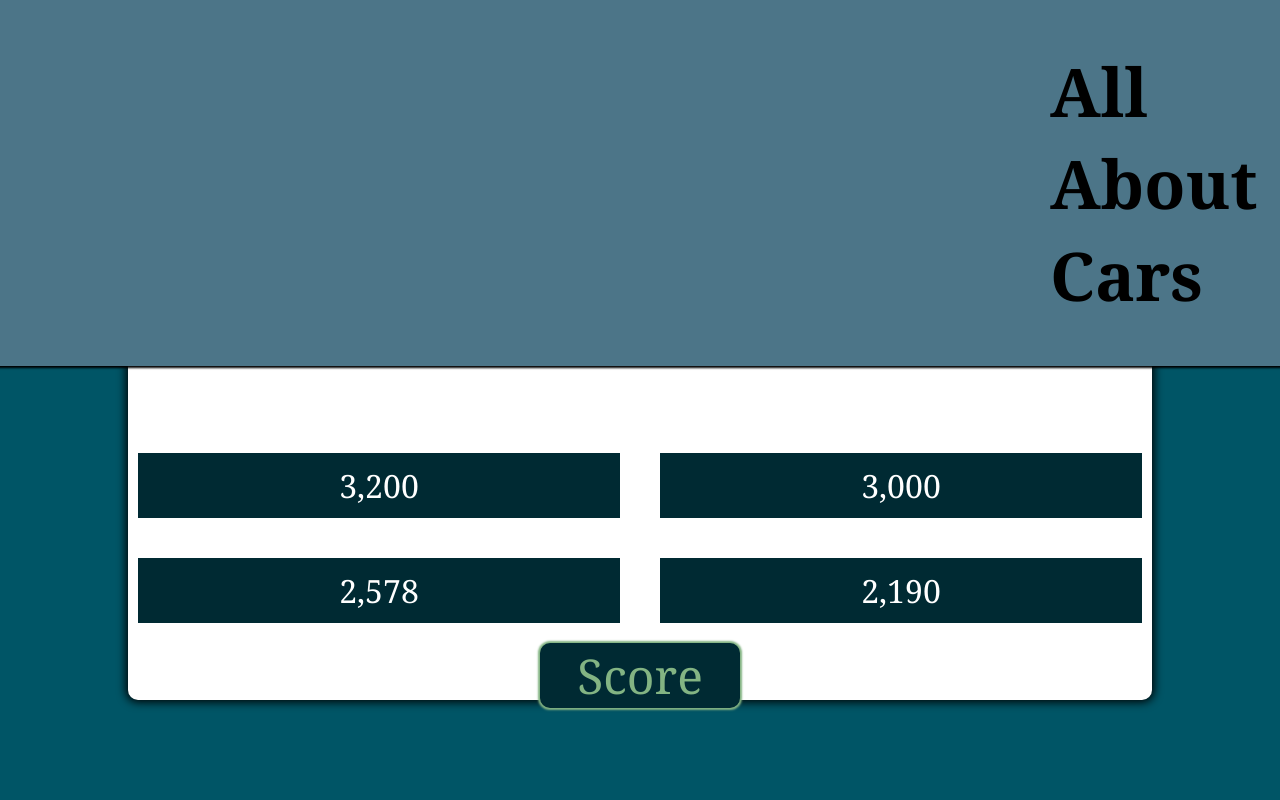
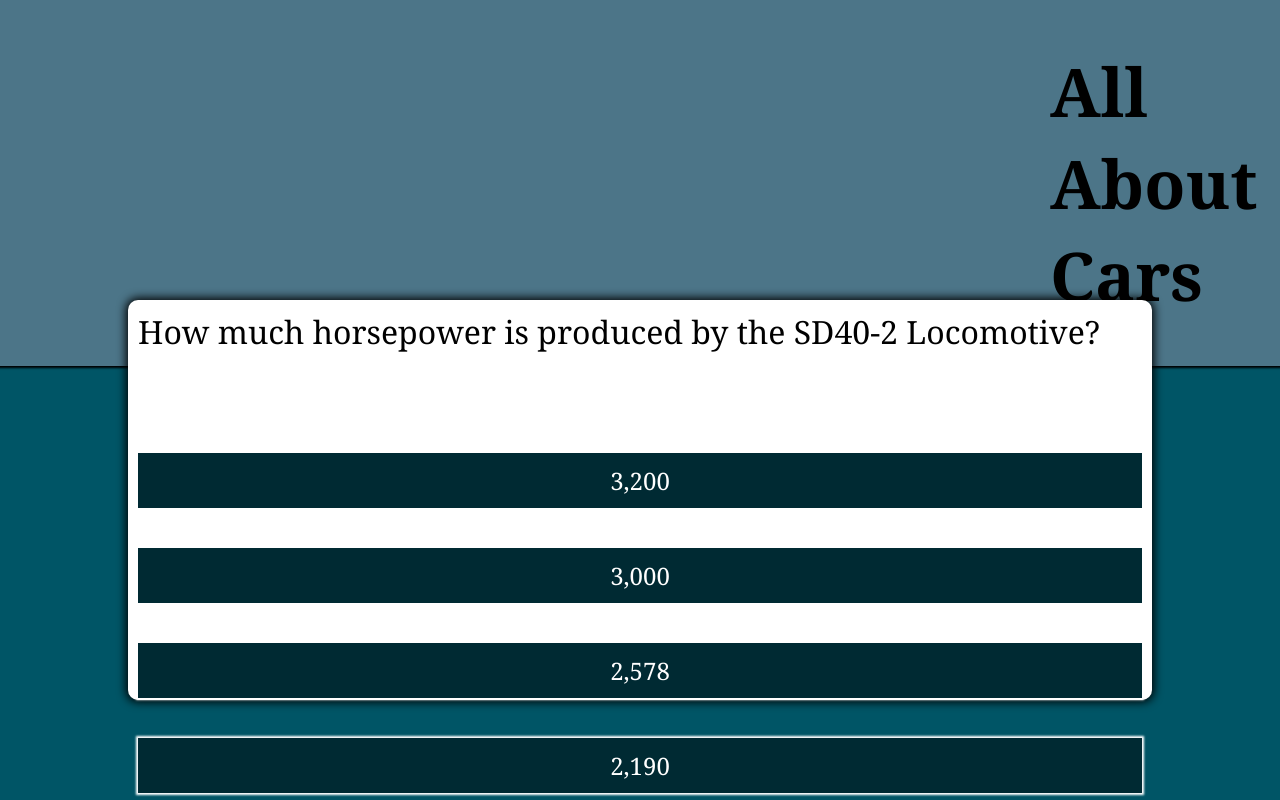
Before and after one commit to Code-Institute-Submissions/Vaugert-AllAboutCars_MayResub, a plain HTML site: page index.html in a window 1280 px wide. Both pictures are taken after a click on the button "Start". Drawn offline with Linux system fonts and the light colour scheme.

Commit message:
remove score, add style to question container and style to buttons

```diff
--- a/index.html
+++ b/index.html
@@ -22,7 +22,7 @@
                 <button class="btn">Answer 3</button>
                 <button class="btn">Answer 4</button>
             </div>
-            <div id="score">Score</div>
+
         </div>
         <div id="controls">
             <button id="start-btn" class="start-btn btn">Start</button>
--- a/style.css
+++ b/style.css
@@ -23,7 +23,6 @@ body {
 }
 
 #quiz-name {
-    font-family: Oswald;
     font-size: 2.1rem;
     margin : 0 auto;
     background-color: rgb(76, 117, 136);
@@ -45,7 +44,7 @@ body.wrong {
 }
 
 .main-container {
-    width: 1200px;
+    width: 1400px;
     max-width: 80%;
     height: 50%;
     margin: 0 auto;
@@ -54,11 +53,12 @@ body.wrong {
     border-radius: 10px;
     padding: 10px;
     box-shadow: 0 0 10px 2px;
+    position: relative;
 }
 
 .btn-grid {
     display:grid;
-    grid-template-columns: repeat(2,auto);
+    grid-template-columns: repeat(1,auto);
     gap: 40px;
     margin: 20px 0;
 }
@@ -68,9 +68,11 @@ body.wrong {
     border: 1px solid hsl(var(--hue),100% , 10%);
     background-color: hsl(var(--hue),100% , 10%);
     color: white;
-    padding: 10px 20px;
-    font-size: 2rem;
+    padding: 10px 0px;
+    font-size: 1.5rem;
     box-shadow: 0 0 2px 2px;
+
+
 }
 
 .btn:hover {
@@ -92,9 +94,9 @@ body.wrong {
     font-weight: bold;
     padding: 10px 20px;
     box-shadow: 0 0 3px 2px;
-    margin-left: 37.5%;
     border-radius: 10px;
-
+    bottom: 10px;
+    position: absolute;
 }
 
 .next-btn {
@@ -103,6 +105,11 @@ body.wrong {
     padding: 10px 20px;
     box-shadow: 0 0 3px 2px;
     border-radius: 10px;
+    bottom: 10px;
+    position: absolute;
+
+
+
 }
 
 
```
